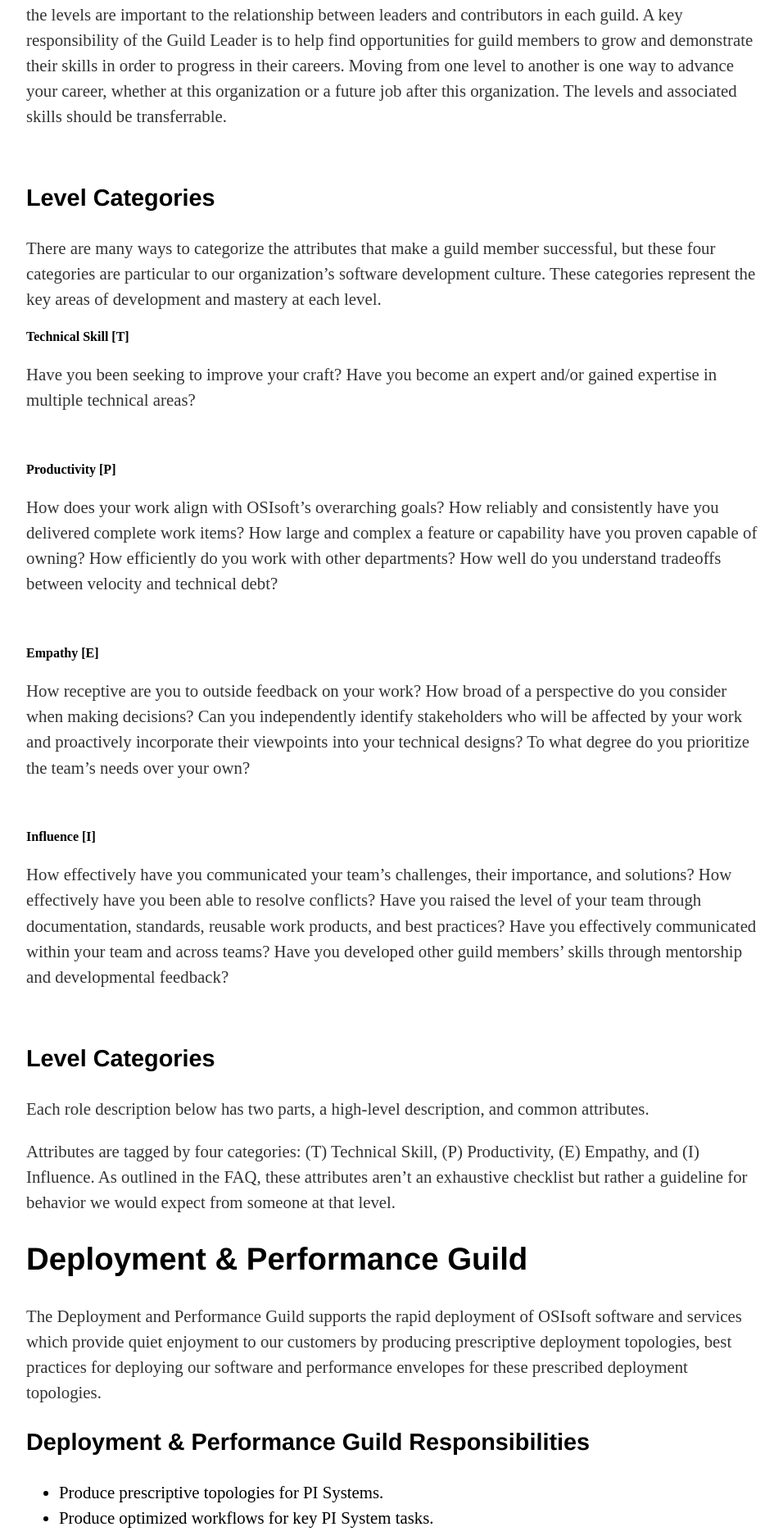
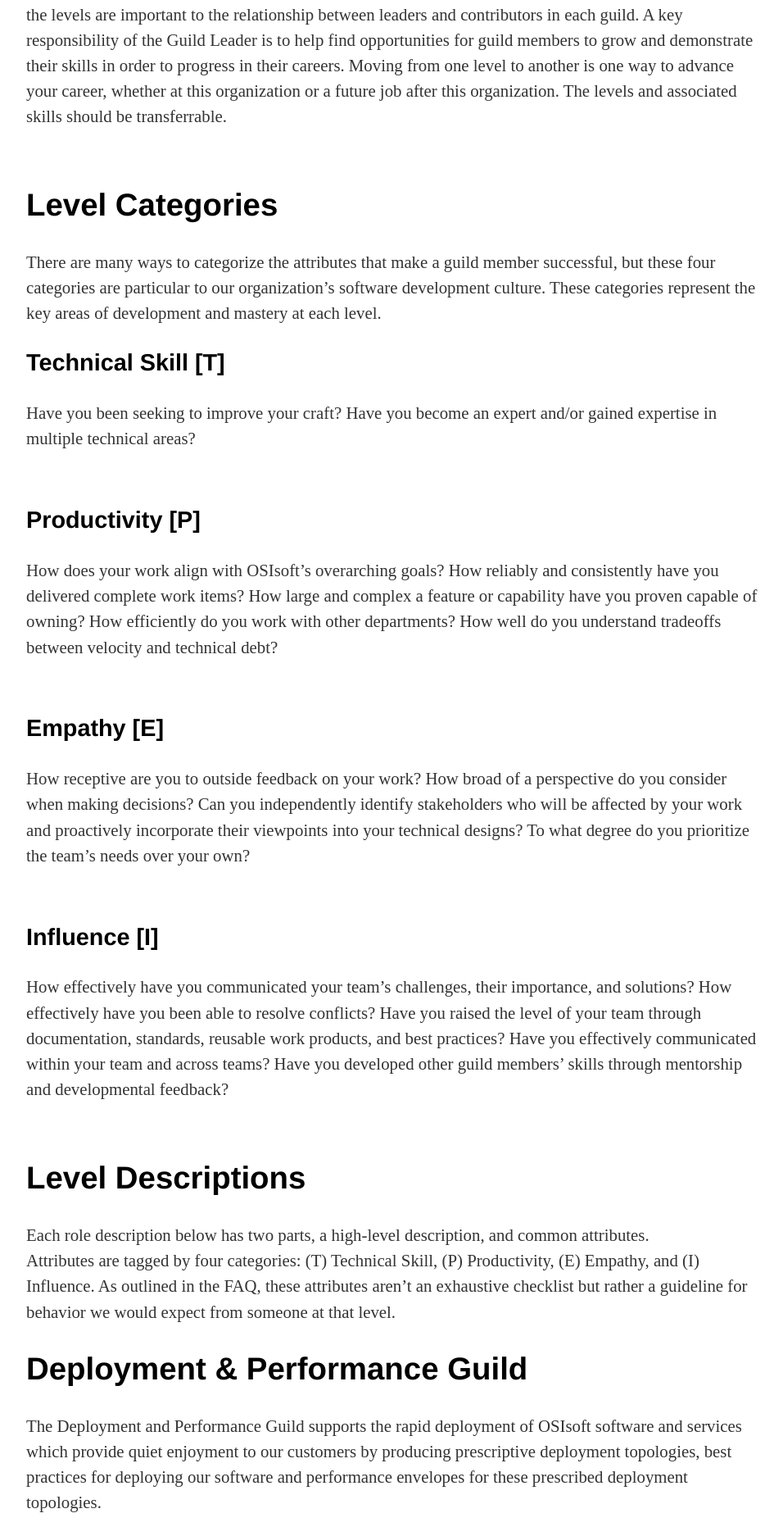
Before and after one commit to OSIEng/osieng.github.io, a Jekyll site: the page built from guilds/index.html, in a window 1280 px wide. Shown: the part 628-2502 px from the top of the page at 82% size, without its empty margins (160-1116 px from the left). Built offline with Jekyll 4.4.1, drawn with Linux system fonts in a browser that asks for light colours.

Commit message:
Fixed styling in guilds page

```diff
--- a/css/main.css
+++ b/css/main.css
@@ -29,6 +29,10 @@ h2 {
 }
 h3 {
     font-size: 1.8em;
+    font-family:'Helvetica', 'Arial', 'Sans-Serif';
+}
+h4 {
+    font-size: 1.2em;
     font-family:'Helvetica', 'Arial', 'Sans-Serif';
 }
 p {
--- a/guilds/index.html
+++ b/guilds/index.html
@@ -26,25 +26,27 @@ tr:nth-child(even) {
 	<p>Each guild has expertise in some aspect of Software Development. The supervisor of the guild is called the Guild Leader.  They focus on the development of guild members and ensure that the guild adheres to a processes aligned with OSIsoft Engineering.  Each guild also has one or more members in contributor roles. Some of these roles have different levels of expertise.  As in the technical track for Software Development, the levels are important to the relationship between leaders and contributors in each guild.  A key responsibility of the Guild Leader is to help find opportunities for guild members to grow and demonstrate their skills in order to progress in their careers.  Moving from one level to another is one way to advance your career, whether at this organization or a future job after this organization.  The levels and associated skills should be transferrable.</p>
 	</br>
 
-<h3>Level Categories</h3>
+<h2>Level Categories</h2>
 <p>There are many ways to categorize the attributes that make a guild member successful, but these four categories are particular to our organization’s software development culture. These categories represent the key areas of development and mastery at each level.</p>
 
-<h4>Technical Skill [T]</h4>
+<h3>Technical Skill [T]</h3>
 <p>Have you been seeking to improve your craft? Have you become an expert and/or gained expertise in multiple technical areas?</p>
 </br>
-<h4>Productivity [P]</h4>
+<h3>Productivity [P]</h3>
 <p>How does your work align with OSIsoft’s overarching goals? How reliably and consistently have you delivered complete work items? How large and complex a feature or capability have you proven capable of owning? How efficiently do you work with other departments? How well do you understand tradeoffs between velocity and technical debt?</p>
 </br>
-<h4>Empathy [E]</h4>
+<h3>Empathy [E]</h3>
 <p>How receptive are you to outside feedback on your work? How broad of a perspective do you consider when making decisions? Can you independently identify stakeholders who will be affected by your work and proactively incorporate their viewpoints into your technical designs? To what degree do you prioritize the team’s needs over your own?</p>
 </br>
-<h4>Influence [I]</h4>
+<h3>Influence [I]</h3>
 <p>How effectively have you communicated your team’s challenges, their importance, and solutions? How effectively have you been able to resolve conflicts? Have you raised the level of your team through documentation, standards, reusable work products, and best practices? Have you effectively communicated within your team and across teams? Have you developed other guild members’ skills through mentorship and developmental feedback?</p>
 </br>
 
-<h3>Level Categories</h3>
-<p>Each role description below has two parts, a high-level description, and common attributes.</p>
-<p>Attributes are tagged by four categories: (T) Technical Skill, (P) Productivity, (E) Empathy, and (I) Influence. As outlined in the FAQ, these attributes aren’t an exhaustive checklist but rather a guideline for behavior we would expect from someone at that level.</p>
+<h2>Level Descriptions</h2>
+<p>Each role description below has two parts, a high-level description, and common attributes.
+</br>
+Attributes are tagged by four categories: (T) Technical Skill, (P) Productivity, (E) Empathy, and (I) Influence. As outlined in the FAQ, these attributes aren’t an exhaustive checklist but rather a guideline for behavior we would expect from someone at that level.
+</p>
 
 <h2>Deployment & Performance Guild</h2>
 <p>The Deployment and Performance Guild supports the rapid deployment of OSIsoft software and services which provide quiet enjoyment to our customers by producing prescriptive deployment topologies, best practices for deploying our software and performance envelopes for these prescribed deployment topologies.</p>
@@ -84,7 +86,7 @@ tr:nth-child(even) {
 </p>
 <p>Attributes of the D&P Guild roles are cumulative.</p>
 
-<h4>PI System Specialist II</h4>
+<h3>PI System Specialist II</h3>
 <p>Goal is to focus on topology execution, data gathering, analysis, and reporting.  This role requires the ability to work unsupervised at times, but the tasks are most often executed in cooperation with other guild staff in the same role.  Coordination of environment changes and test execution is essential to the successful completion of work items for everyone on the team.</p>
 <p>Attributes
 	<ul>
@@ -103,7 +105,7 @@ tr:nth-child(even) {
 	</ul>
 </p>
 
-<h4>Senior PI System Specialist</h4>
+<h3>Senior PI System Specialist</h3>
 <p>Goal is to serve as the designers on the team.  They are responsible for the design of PI System prescriptive topologies to be tested and are also the designers of the test suite used to verify topologies.  They require a much deeper understanding of how customers use PI day-to-day than Specialist II. Prior experience in a customer facing role (or as a customer) is preferred for this role.  Additionally, Senior specialists should have some exposure to software development – especially testing – in order to be successful in the role. Because the “system architect” and “software test engineer” aspects of this role are so different, it is not expected that any given Senior Specialist possesses all attributes listed below.  Team members with different combinations of these attributes can be successful in this role.</p>
 <p>Attributes
 	<ul>
@@ -127,7 +129,7 @@ tr:nth-child(even) {
 	</ul>
 </p>
 
-<h4>Staff PI System Specialist</h4>
+<h3>Staff PI System Specialist</h3>
 <p>Goal is to act as the chief technical resource on the guild team.  Has ultimate responsibility for the team testing and development environments.  The Staff Specialist works closely with the Architecture group and with IT to ensure that the test infrastructure and the automated tests are implemented in an efficient, scalable manner, consistent with other OSIsoft development work.  The Staff Specialist also has significant input to the topology design process, being responsible for the “what was it designed to do” aspects that the guild must consider.  This makes the Staff Specialist the primary liaison between the guild and the other technical staff in OSIsoft engineering.</p>
 <p>Attributes
 	<ul>
@@ -206,7 +208,7 @@ tr:nth-child(even) {
 </p>
 <p>Attributes of the Operations Guild roles are cumulative.</p>
 
-<h4>DevOps Engineer I</h4>
+<h3>DevOps Engineer I</h3>
 <p>Goal is to gain experience. Individual-focused and working on proficiency. Typically works with some amount of support and guidance. Receptive to and learns from feedback from their team.</p>
 <p>Attributes
 	<ul>
@@ -224,7 +226,7 @@ tr:nth-child(even) {
 	</ul>
 </p>
 
-<h4>DevOps Engineer II</h4>
+<h3>DevOps Engineer II</h3>
 <p>Goal is to become a fully independent individual contributor. Requires a moderate amount of support but developing independence and responsibility. Beginning to grow and learn from DevOps Engineers on other teams while at the same time requiring less guidance from members of own team. Can meaningfully contribute to projects of larger scope and complexity than DevOps Engineer 1.</p>
 <p>Attributes
 	<ul>
@@ -246,7 +248,7 @@ tr:nth-child(even) {
 	</ul>
 </p>
 
-<h4>Senior DevOps Engineer</h4>
+<h3>Senior DevOps Engineer</h3>
 <p>Goal is to execute complex work items with minimal support and guidance. Solid individual contributor and works well independently. Demonstrates maturity of thought and craft. Incorporates perspectives spanning the entire development organization. Demonstrates developing leadership and influence at the team and department level. Reactively finds gaps and areas of improvement in technology and team process and surfaces them to team or program.</p>
 <p>Attributes
 	<ul>
@@ -292,7 +294,7 @@ tr:nth-child(even) {
 <h3>Governance Guild Roles</h3>
 <p>There are two distinct roles in the Governance Guild.</p>
 
-<h4>QA Analyst</h4>
+<h3>QA Analyst</h3>
 <p>Goal is to uphold development processes and monitor quality assurance standards and measures for the product and services within the organization. The QA Analyst will work closely with Product and Program Managers and individual development teams as needed. Ongoing review and analysis of all release artifacts are required for ensuring that release deliverables are within quality management limits and standards.</p>
 <p>Attributes
 	<ul>
@@ -325,7 +327,7 @@ tr:nth-child(even) {
 	</ul>
 </p>
 
-<h4>Engineering Process Manager</h4>
+<h3>Engineering Process Manager</h3>
 <p>Goal is discovery, communication and optimization of engineering processes and procedures necessary to support engineering’s objectives. Many processes and procedures will be defined within other engineering groups; the Engineering Process Manager will facilitate the integration of these processes. The main objective of this role is to collaborate with Development, Program Management, Architecture, and Product teams to create and drive the adoption of a process framework that supports all engineering teams and company objectives in a demonstrable way. This enables engineering teams to increase collaboration, innovation, and introduction of techniques that promote adaptability and flexibility in the face of unpredictable circumstances. A successful Engineering Process Manager embraces and evangelizes organizational cultural growth and enables the fluid movement of contributors between teams, and teams between programs.</p>
 <p>Attributes
 	<ul>
@@ -374,7 +376,7 @@ tr:nth-child(even) {
 
 <P>Attributes of the Content Guild roles are cumulative. The team also has a Localization Project Manager role for content translation projects.</P>
 
-<h4>Technical Writer</h4>
+<h3>Technical Writer</h3>
 <p>Goal is to plan, design, and author documentation for programs and product releases, often under the direction of more senior writers. Can own well-scoped projects of medium complexity from planning through completion.</p>
 <p>Attributes
 	<ul>
@@ -392,7 +394,7 @@ tr:nth-child(even) {
 	</ul>
 </p>
 
-<h4>Senior Technical Writer</h4>
+<h3>Senior Technical Writer</h3>
 <p>Goal is to work independently with minimal supervision and guidance and own documentation for a discrete product component or deliverable, acting as a lead if a Staff writer is not assigned.</p>
 <p>Attributes
 	<ul>
@@ -414,7 +416,7 @@ tr:nth-child(even) {
 	</ul>
 </p>
 
-<h4>Staff Technical Writer</h4>
+<h3>Staff Technical Writer</h3>
 <p>Goal is to serve as a lead writer and is typically responsible for the quality and comprehensiveness of significant program or product deliverables. Within this context they manage day-to-day relationships with Engineering Managers and the Program team.</p>
 <p>Attributes
 	<ul>
@@ -435,7 +437,7 @@ tr:nth-child(even) {
 	</ul>
 </p>
 
-<h4>Localization Project Manager (Content)</h4>
+<h3>Localization Project Manager (Content)</h3>
 <p>Goal is to manage content projects through the localization cycle, working with internal stakeholders and the translation vendor to produce quality translations on time and with minimal budget expenditure.</p>
 <p>Attributes
 	<ul>
@@ -494,7 +496,7 @@ tr:nth-child(even) {
 
 <P>Attributes of the Product Launch Guild roles are cumulative.</P>
 
-<h4>Engineering Project Manager</h4>
+<h3>Engineering Project Manager</h3>
 <p>Goal is to get familiar with the functions of a Product Launch Manager and contribute actively to tasks that fall under the responsibilities of the Product Launch Guild.</p>
 <p>Attributes
 	<ul>
@@ -505,7 +507,7 @@ tr:nth-child(even) {
 	</ul>
 </p>
 
-<h4>Senior Engineering Project Manager</h4>
+<h3>Senior Engineering Project Manager</h3>
 <p>Goal is to take on leadership responsibilities for Product Launches. In addition to exhibiting the following attributes, Senior Engineering Project Managers are expected to perform all the functions of a Product Launch Manager with minimal guidance.</p>
 <p>Attributes
 	<ul>
@@ -551,7 +553,7 @@ tr:nth-child(even) {
 
 <p>The UX Guild is made up of UX Designers and UX Visual Designers. The UX Designer role is a generalist and has expertise across the entire UX Design Process, while the UX Visual Designer focuses on the visual language and design system of UX Design.</p>
 
-<h4>UX Designer Responsibilities</h4>
+<h3>UX Designer Responsibilities</h3>
 <p>Responsibilities for the UX Designer role include UX Design education and consulting. As a UX Education Instructor, the primary responsibilities are to scale User Centered Design (UCD) best practices. As a UX Design Consultant, the UX Designer will provide design consultation for Engineering Programs on an as needed basis.</p>
 <p>Additional UX Education Instructor Responsibilities are:</p>
 	<ul>
@@ -569,7 +571,7 @@ tr:nth-child(even) {
 	</ul>
 </p>
 
-<h4>UX Visual Designer Responsibilities</h4>
+<h3>UX Visual Designer Responsibilities</h3>
 <p>Responsibilities for the UX Visual Designer role include maintaining a design system and style guide for the UX Resource Library and to providing visual design support for Engineering Programs when needed.</p>
 <p>Additional UX Visual Designer Responsibilities are:</p>
 	<ul>
@@ -603,7 +605,7 @@ tr:nth-child(even) {
 
 <p>While the responsibilities for UX Visual Designers differ somewhat from the generalist UX Designer, the attributes and expectations at each level are the same.</p>
 
-<h4>UX Designer / UX Visual Designer</h4>
+<h3>UX Designer / UX Visual Designer</h3>
 <p>Goal is to gain experience. Individual-focused and working on proficiency. Typically works with some amount of support and guidance. Receptive to and learns from feedback from their team.</p>
 <p>Attributes
 	<ul>
@@ -621,7 +623,7 @@ tr:nth-child(even) {
 	</ul>
 </p>
 
-<h4>Senior UX Designer I / Senior UX Visual Designer I</h4>
+<h3>Senior UX Designer I / Senior UX Visual Designer I</h3>
 <p>Goal is to become a fully independent individual contributor. Requires a moderate amount of support but developing independence and responsibility. Beginning to grow and learn from peers within the UX Design Guild as well as on other teams; at the same time requiring less guidance from members of own team. Can meaningfully contribute to projects of larger scope and complexity.</p>
 <p>Attributes
 	<ul>
@@ -642,7 +644,7 @@ tr:nth-child(even) {
 	</ul>
 </p>
 
-<h4>Senior UX Designer II / Senior UX Visual Designer II</h4>
+<h3>Senior UX Designer II / Senior UX Visual Designer II</h3>
 <p>Goal is to execute complex work items with minimal support and guidance. Solid individual contributor and works well independently. Demonstrates maturity of thought and craft. Incorporates perspectives spanning the entire development organization. Demonstrates developing leadership and influence at the team and program level. Reactively finds gaps and areas of improvement in designs and team process and surfaces them to team or program.</p>
 <p>Attributes
 	<ul>
@@ -661,7 +663,7 @@ tr:nth-child(even) {
 	</ul>
 </p>
 
-<h4>Staff UX Designer II / Staff UX Visual Designer II</h4>
+<h3>Staff UX Designer II / Staff UX Visual Designer II</h3>
 <p>Goal is to execute large-scale features and initiatives with minimal support and guidance. Continues development of Senior UX Designer II traits with focus on ownership of initiatives and a UX Guild Strategic Pillar. Capable and productive as both an individual designer and leading strategic direction for the UX Guild. Demonstrates established leadership and influence with the UX Guild. Proactively finds gaps and areas of improvement in team process and leads team to addressing them.</p>
 <p>Attributes
 	<ul>
```
